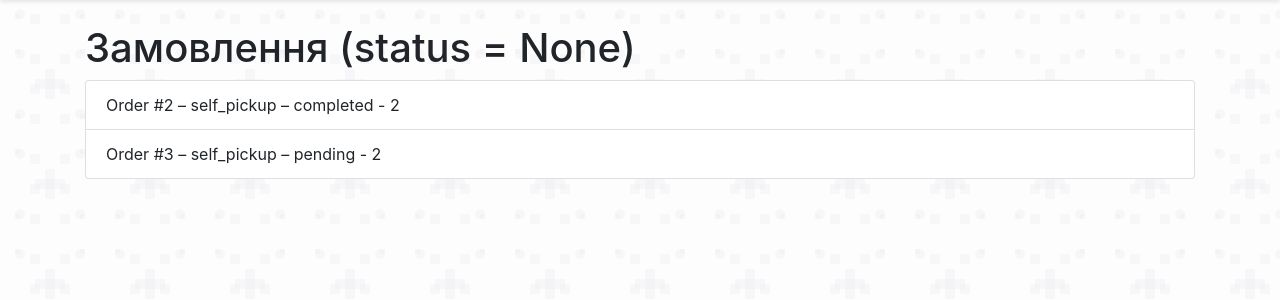
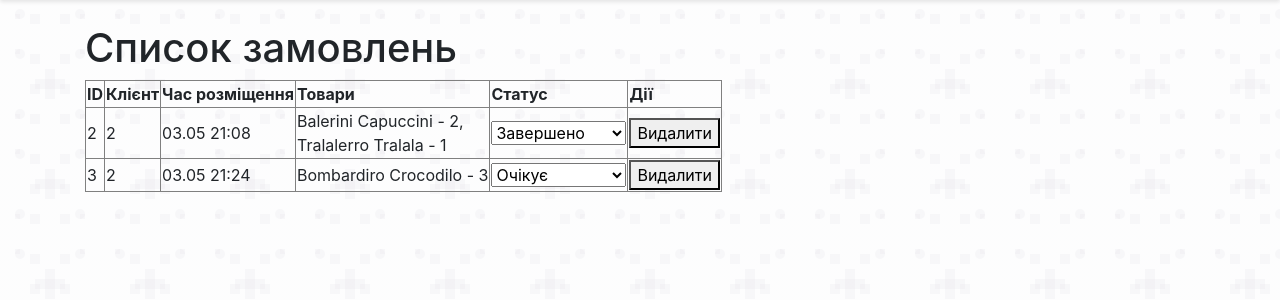
Before and after one commit to BieshkarievHlib/ShopiX, a Flask app: template proj/templates/admin/orderlist.html in a window 1280 px wide. Shown: the part 66-366 px from the top of the page. Run offline with Flask 3, Linux system fonts and the light colour scheme; the template is opened without the code that fills it: values that come from a table or form of the project are taken from there, others are empty; some libraries are stand-ins or nearby versions.

Commit message:
Orderlist CRUD-interface implemented. IDOR vulnerability is still available for admin blueprint.

```diff
--- a/proj/cart/models.py
+++ b/proj/cart/models.py
@@ -6,8 +6,9 @@ class Order(db.Model):
     id = db.Column(db.Integer, primary_key=True)
     user_id = db.Column(db.Integer, db.ForeignKey('user.id'), nullable=True)
     delivery = db.Column(db.String(64), nullable=False)
-    status = db.Column(db.String(64), nullable=True) #TODO: change nullable to false before wipe-out
+    status = db.Column(db.String(64), default='pending')
     created_at = db.Column(db.DateTime, default=datetime.now(timezone('Europe/Kyiv')))
+    #TODO: add optional comment
 
     products = db.relationship('OrderToProduct', backref='order', lazy=True)
 
--- a/proj/products/forms.py
+++ b/proj/products/forms.py
@@ -11,7 +11,7 @@ class ProductForm(FlaskForm):
 
     class Meta:
         csrf = False
-        # VULNERABILITY: CSRF Protection Disabled
+        # VULNERABILITY: CSRF protection disabled
         # - Form has no CSRF protection
         # - Vulnerable to Cross-Site Request Forgery attacks
         # - Attackers can submit forms on behalf of authenticated users
--- a/proj/templates/admin/orderlist.html
+++ b/proj/templates/admin/orderlist.html
@@ -1,17 +1,42 @@
 {% extends "layout.html" %}
 
 {% block content %}
-  <h1>Замовлення (status = {{ request.args.get('status') }})</h1>
+<h1>Список замовлень</h1>
+<table border="1">
+    <tr>
+        <th>ID</th>
+        <th>Клієнт</th>
+        <th>Час розміщення</th>
+        <th>Товари</th>
+        <th>Статус</th>
+        <th>Дії</th>
+    </tr>
+    {% for order in orders %}
+    <tr>
+        <td>{{ order.id }}</td>
+        <td>{{ order.user_id }}</td>
+        <td>{{ order.created_at.strftime('%d.%m %H:%M') }}</td>
+        <td>{% for product in order.products %}
+              {{ product.product.name }} - {{ product.quantity }}{% if not loop.last %},<br>{% endif %}
+            {% endfor %}
+        </td>
+        <td>
+            <form action="{{ url_for('admin.update_order', order_id=order.id) }}" method="post">
+                <select name="status" onchange="this.form.submit()">
+                    <option value="pending" {% if order.status == 'pending' %}selected{% endif %}>Очікує</option>
+                    <option value="processing" {% if order.status == 'processing' %}selected{% endif %}>Обробляється</option>
+                    <option value="shipped" {% if order.status == 'shipped' %}selected{% endif %}>Відправлено</option>
+                    <option value="completed" {% if order.status == 'completed' %}selected{% endif %}>Завершено</option>
+                </select>
+            </form>
+        </td>
+        <td>
+          <form action="{{ url_for('admin.delete_order', order_id=order.id) }}" method="post" style="display:inline;">
+            <button type="submit" onclick="return confirm('Точно видалити замовлення?')">Видалити</button>
+          </form>
+        </td>
+    </tr>
+    {% endfor %}
+</table>
 
-  {% if orders %}
-    <ul class="list-group">
-      {% for order in orders %}
-        <li class="list-group-item">
-          Order #{{ order.id }} – {{ order.delivery }} – {{ order.status }} - {{ order.user_id }}
-        </li>
-      {% endfor %}
-    </ul>
-  {% else %}
-    <p>No orders found for this status.</p>
-  {% endif %}
 {% endblock %}
```
Also changed, not shown: proj/admin/routes.py (+23 -3 lines), proj/cart/routes.py (+11 -1 lines), instance/site.db.
